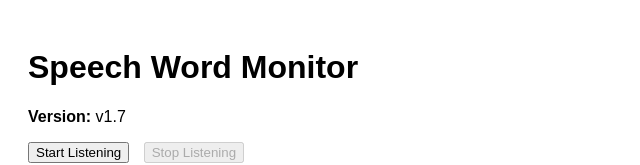
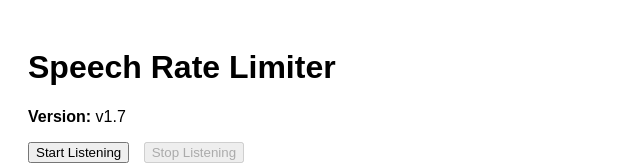
Before and after one commit to darwindeez/wpm, a plain HTML site: page index.html in a window 1280 px wide. Shown: the top 165 px of the page, without its empty margins (0-640 px from the left). Drawn offline with Linux system fonts and the light colour scheme.

Commit message:
Update index.html

```diff
--- a/index.html
+++ b/index.html
@@ -11,7 +11,7 @@
   </style>
 </head>
 <body>
-  <h1>Speech Word Monitor</h1>
+  <h1>Speech Rate Limiter</h1>
   <p><strong>Version:</strong> <span id="version">v1.7</span></p>
 
   <button id="startBtn">Start Listening</button>
```
